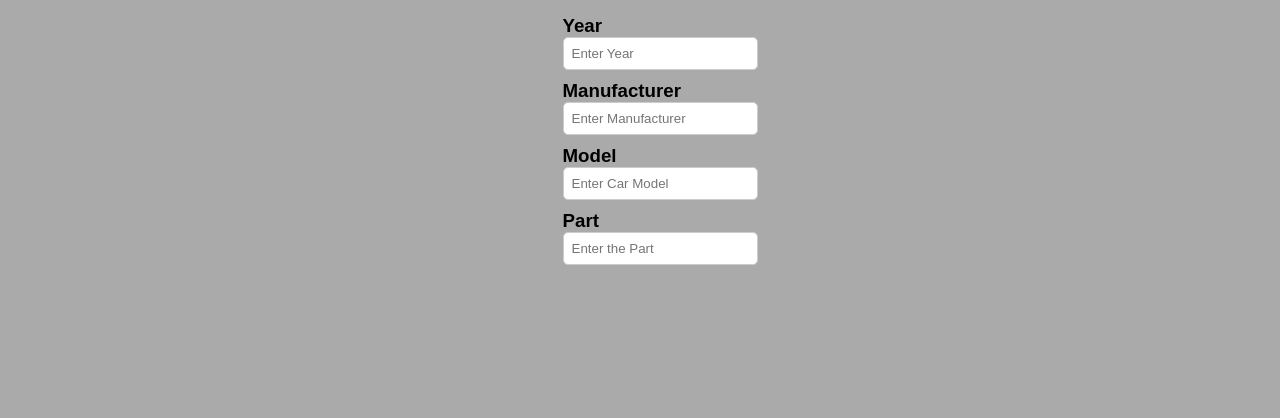
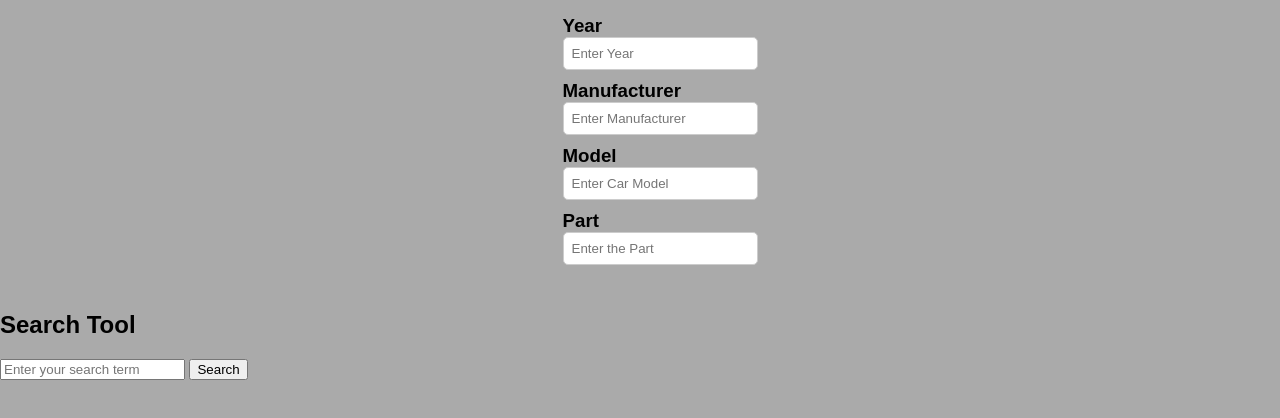
Before and after one commit to TrstanM/Car-Part-Website, a plain HTML site: page index.html in a window 1280 px wide. Shown: the part 68-486 px from the top of the page. Drawn offline with Linux system fonts and the light colour scheme.

Commit message:
Update index.html
Changed website title and added search function for parts

```diff
--- a/index.html
+++ b/index.html
@@ -3,8 +3,18 @@
 <head>
     <meta charset="UTF-8">
     <meta name="viewport" content="width=device-width, initial-scale=1.0">
-    <title>Epic Car Website</title>
+    <title>Car Part Picker</title>
     <link rel="stylesheet" href="style.css" />
+    <script>
+        function performSearch() {
+            // Get the value from the search input
+            var searchTerm = document.getElementById("searchInput").value.toLowerCase();
+
+            // Perform your search logic here
+            // For demonstration, we'll just show an alert with the search term
+            alert("Performing search for: " + searchTerm);
+        }
+    </script>
 </head>
 <body>
     <h1> Car Part Finder</h1>
@@ -28,6 +38,11 @@
             </li>
         </ul>
     </div>
+    <h2> Search Tool </h2>
+    <div id="search-container">
+        <input type="text" id="searchInput" placeholder="Enter your search term">
+        <button onclick="performSearch()">Search</button>
+    </div>
 
 </body>
 </html>
```
